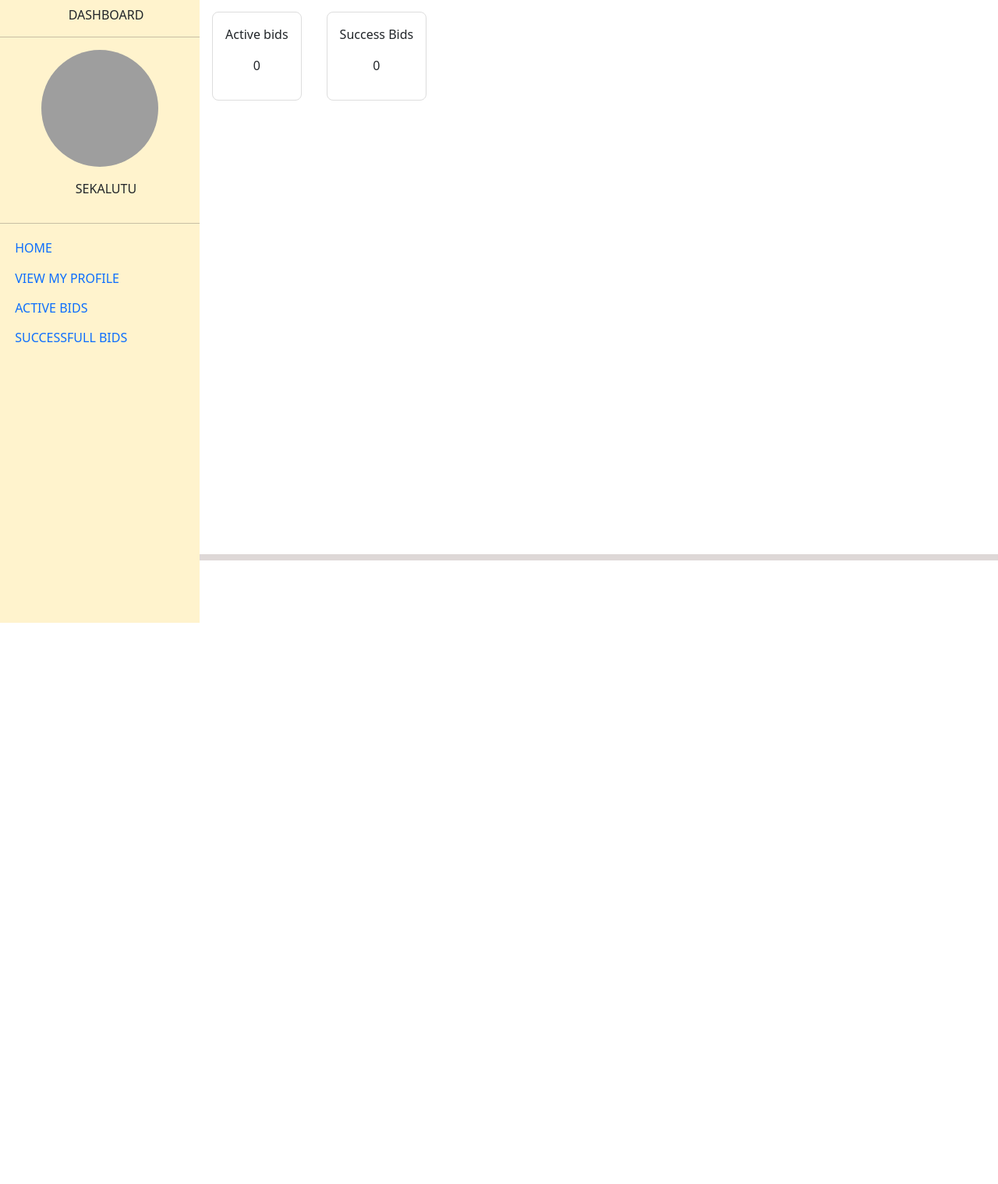
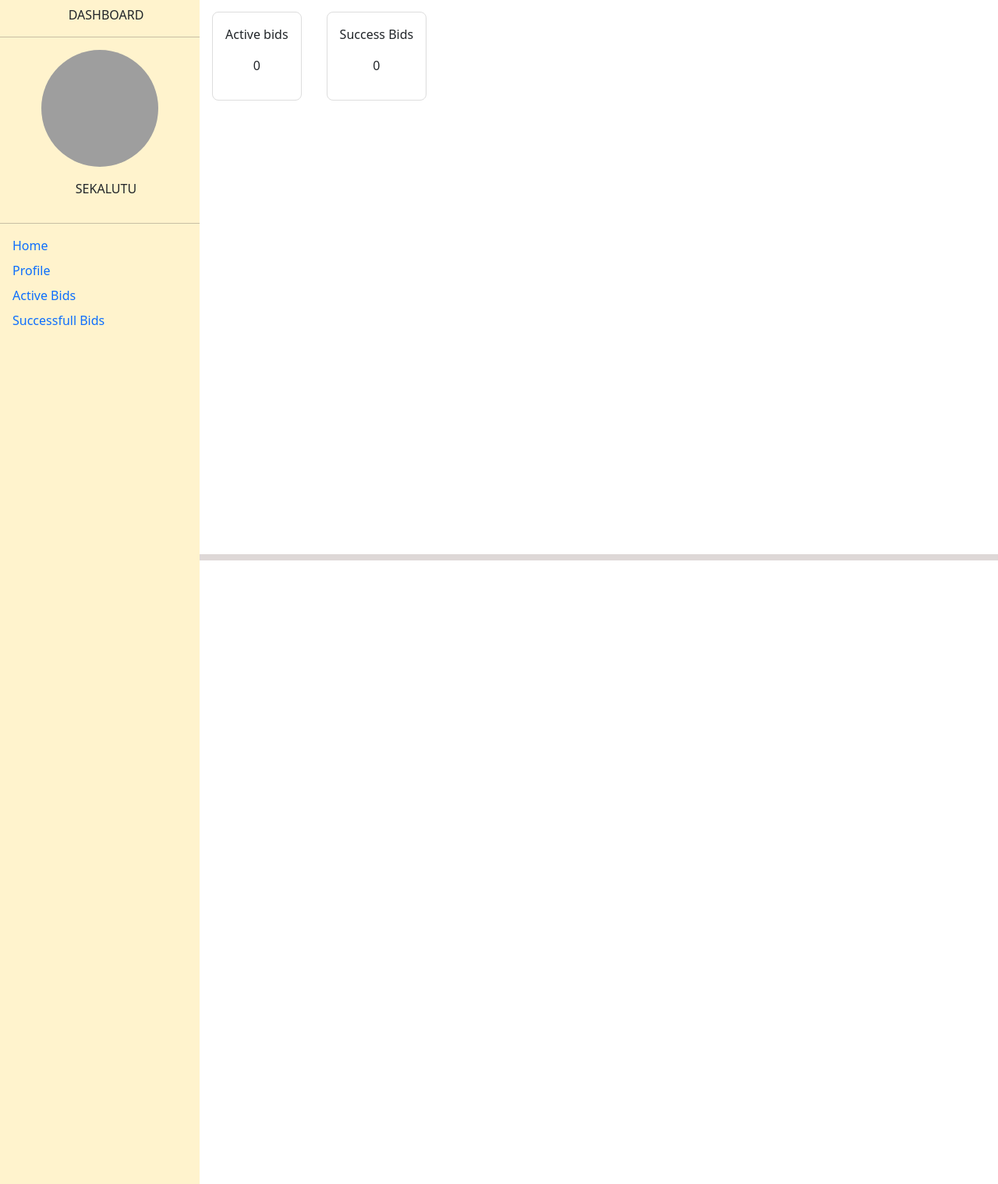
Before and after one commit to abukbt13/Nzuki_livestock_management_system, a PHP site: page /biddingnew/dashboard.php in a window 1280 px wide. Shown: the part 49-1568 px from the top of the page at 78% size. Before the commit the page ends 848 px from the top, so only its background shows below. Run offline with PHP 8.4, Linux system fonts and the light colour scheme; a user stored in the database is signed in; data comes from the database, SQL or seed files in the repository; grey boxes are pictures that could not be loaded.

Commit message:
dashboard edit

```diff
--- a/dashboard.php
+++ b/dashboard.php
@@ -96,8 +96,13 @@ include 'header.php';
         }
         .sidebar{
             width:16rem;
-            height: 100vh;
+            height: 190vh;
             background-color: #fff3cd;
+        }
+        .sidebar li:hover{
+            background: grey;
+            color: white;
+            padding: 0.4rem;
         }
         .contents li{
             padding:0.2rem 0.2rem 0.2rem 0.2rem;
@@ -137,7 +142,7 @@ include 'header.php';
         }
     </style>
 <div class="main_content d-flex">
-    <div id="sidebar" class="sidebar d-none d-md-block d-lg-block">
+    <div style="margin-bottom: 2rem;" id="sidebar" class="sidebar  d-none d-md-block d-lg-block">
         <p style="text-align: center; margin-left: 1rem;padding-top:0.5rem;text-transform: uppercase;">Dashboard</p>
         <hr>
         <div class="profile d-flex flex-column justify-content-center align-items-center">
@@ -145,18 +150,18 @@ include 'header.php';
             <p style="text-align: center; margin-left: 1rem;margin-top: 1rem;text-transform: uppercase;"><?php echo $username; ?></p>
         </div>
         <hr>
-        <div class="contents ms-3">
+        <div class="mb-3 ms-3">
             <li  class="list-unstyled my-2" ><a href="dashboard.php" class="text-decoration-none">Home</a></li>
-            <li id="profile" class="list-unstyled my-2" id="profile"><a class="text-decoration-none">View My profile</a></li>
+            <li id="profile" class="list-unstyled my-2" id="profile"><a class="text-decoration-none">Profile</a></li>
 
             <li id="bids" class="list-unstyled my-2" id="profile"><a class="text-decoration-none">Active Bids</a></li>
-            <li id="successbids" class="list-unstyled my-2" id="profile"><a class="text-decoration-none" >Successfull Bids</a></li>
+            <li id="successbids" class="list-unstyled mb-4" id="profile"><a class="text-decoration-none" >Successfull Bids</a></li>
 
         </div>
     </div>
     <div class="content">
         <i style="font-size: 29px;" id="bar" class="d-block d-md-none d-lg-none fa fa-arrow-circle-left" aria-hidden="true"></i>
-        <div style="display: flex;justify-content: center;" class="index index " id="index">
+        <div style="display: flex; justify-content: center;" class="index index " id="index">
                     <div class="content">
                         <p class="text-center">Active bids</p>
                         <p class="text-center"><?php  $items="select * from biddings where user_id ='$uid' and status=0";
@@ -349,6 +354,7 @@ include 'header.php';
     const sidebar=document.getElementById("sidebar")
     bar.addEventListener('click', ()=>{
         sidebar.classList.toggle("d-none");
+        index.classList.toggle("flex-column");
     })
 </script>
 </div>
--- a/signin.php
+++ b/signin.php
@@ -10,7 +10,7 @@
 
             <div  style="width: 23rem;" class="form bg-white pt-5 mt-4 mb-3 rounded">
                 <form action="processor.php" method="post">
-                    <h2 style="text-align: center;">Login Here</h2>
+                    <h2 class="text-primary" style="text-align: center;">Login Here</h2>
                 <?php
                 session_start();
                 if(isset($_SESSION['status'])){
@@ -22,6 +22,7 @@
                     unset($_SESSION['status']);
                 }
                 ?>
+                    <div class="p-4 pb-5">
                         <form method="post" action="processor.php">
                             <p>Dont have an Account?<a class="" href="signup.php">Register</a></p>
 
@@ -39,6 +40,7 @@
                                 <button type="submit" name="login" class="btn w-100 btn-primary">Login</button>
                             </div>
                         </form>
+                    </div>
                     <p>Dont have an Account?<a class="" href="signup.php">Register</a></p>
             </div>
             </div>
```
Also changed, not shown: signup.php (+5 -4 lines). Lines whose indentation alone changed are shown as unchanged.
